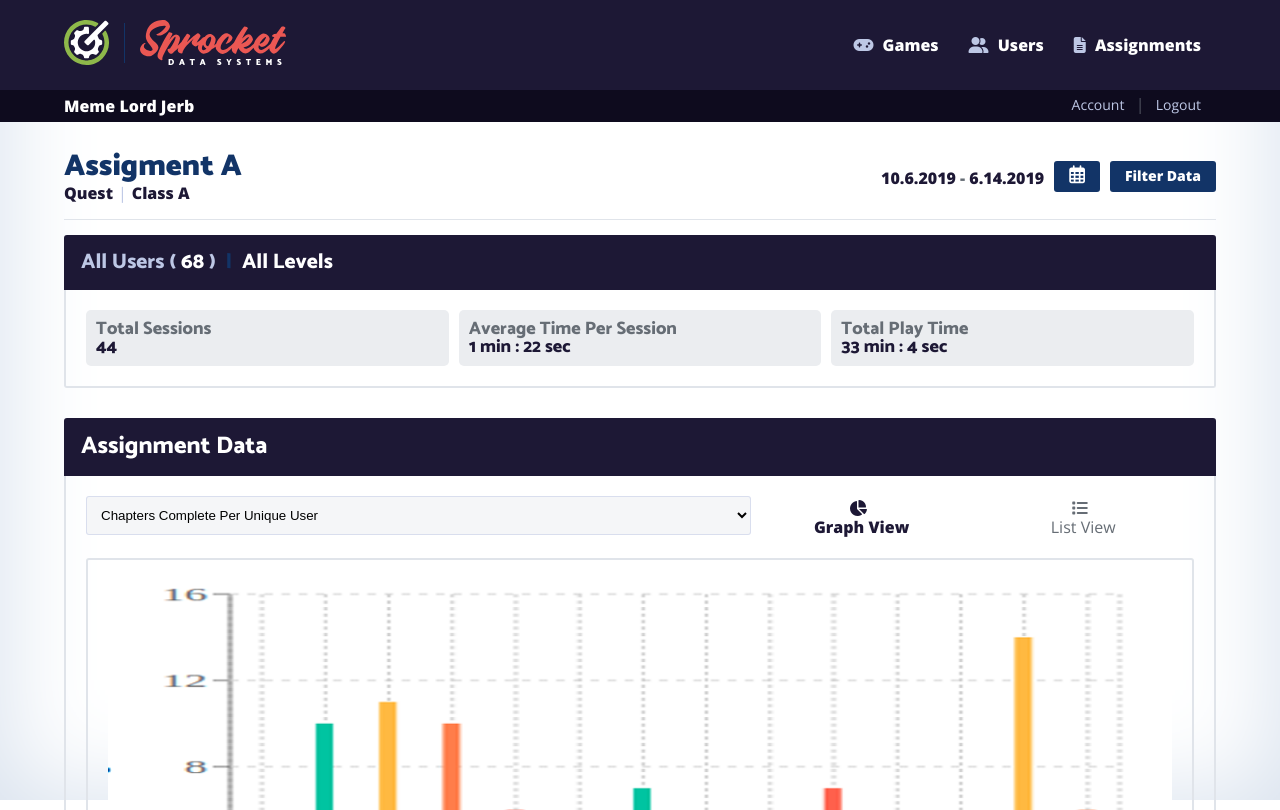
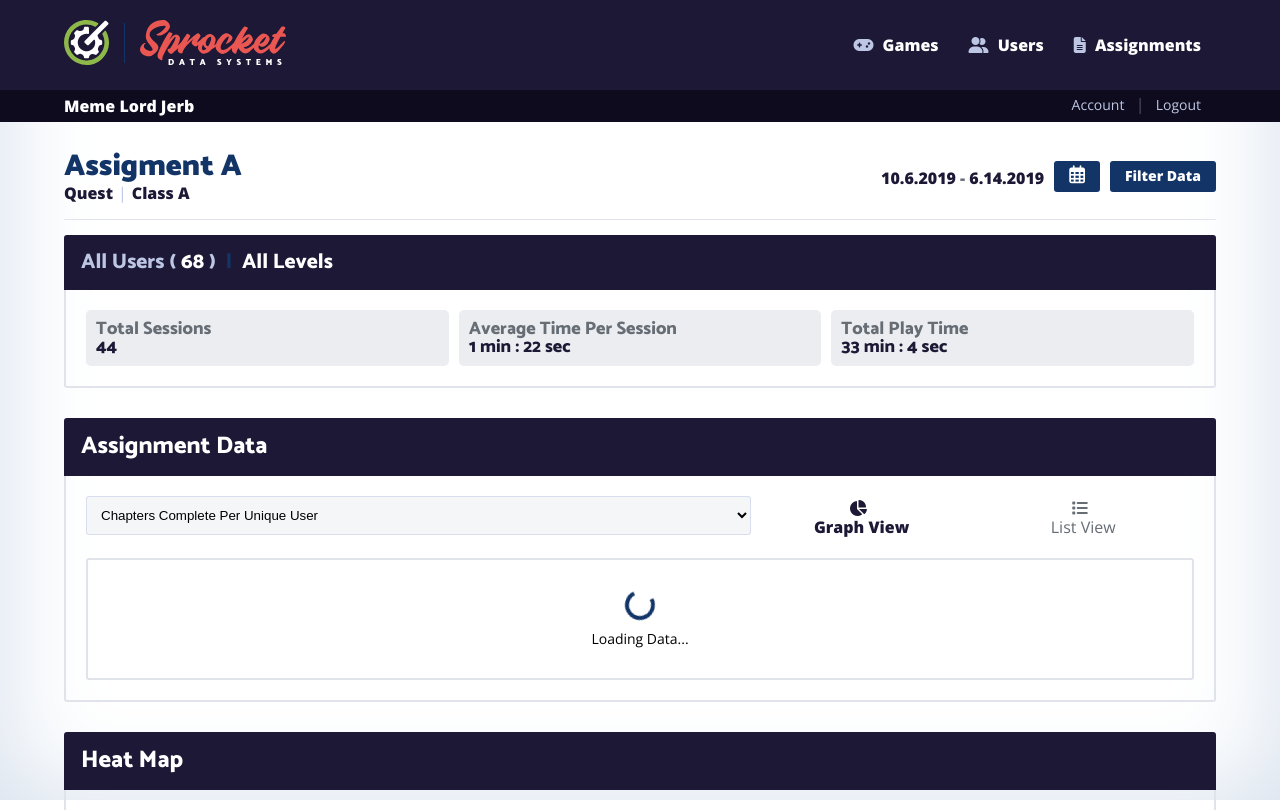
Before and after one commit to jsruesch/sprocket-data-systems, a PHP site: page /assignment-03_quest.php in a window 1280 px wide. Shown: the top 810 px of the page. Run offline with PHP 8.4, Linux system fonts and the light colour scheme; some libraries are stand-ins or nearby versions; grey boxes are pictures that could not be loaded.

Commit message:
Add loading spinner element

```diff
--- a/assignment-03_quest.php
+++ b/assignment-03_quest.php
@@ -185,7 +185,10 @@
           <div class="full box-tabs">
             <div class="body">
               <div class="full">
-                <img class="full" src="img/obviousfakegraphisobvious.png"><div class="background-sprocket-dblue pad30"></div></img>
+                <!-- <img class="full" src="img/obviousfakegraphisobvious.png"><div class="background-sprocket-dblue pad30"></div></img> -->
+
+                <?php include('loading-spinner.php') ?>
+
               </div>
             </div>
           </div><!-- END: full box-tabs -->
--- /dev/null
+++ b/loading-spinner.php
@@ -0,0 +1,5 @@
+<!-- Example Loading Spinner -->
+<div class="loading-spinner-container">
+   <div class="loading-spinner"></div>
+   <p class="text-slate text-center text-small mar5-top">Loading Data...</p>
+</div>
--- a/stylesheets/style.scss
+++ b/stylesheets/style.scss
@@ -855,6 +855,88 @@
 .heatmap-image-garden{        background: url(../img/heatmaps/heatmap-garden-transparent.png); }
 .heatmap-image-market{        background: url(../img/heatmaps/heatmap-market-transparent.png); }
 
+
+.loading-spinner-container{
+  @include full;
+  position: relative;
+  padding: 10px;
+  margin: 0 auto;
+  text-align: center;
+}
+
+.loading-spinner{
+  position: relative;
+
+  -webkit-animation-duration: 0.75s;
+  -moz-animation-duration: 0.75s;
+  animation-duration: 0.75s;
+  -webkit-animation-iteration-count: infinite;
+  -moz-animation-iteration-count: infinite;
+  animation-iteration-count: infinite;
+  -webkit-animation-name: rotate-forever;
+  -moz-animation-name: rotate-forever;
+  animation-name: rotate-forever;
+  -webkit-animation-timing-function: linear;
+  -moz-animation-timing-function: linear;
+  animation-timing-function: linear;
+  height: 30px;
+  width: 30px;
+  border: 4px solid $sprocket-altblue;
+  border-right-color: transparent;
+  border-radius: 50%;
+  display: inline-block;
+}
+
+@-webkit-keyframes rotate-forever {
+  0% {
+    -webkit-transform: rotate(0deg);
+    -moz-transform: rotate(0deg);
+    -ms-transform: rotate(0deg);
+    -o-transform: rotate(0deg);
+    transform: rotate(0deg);
+  }
+  100% {
+    -webkit-transform: rotate(360deg);
+    -moz-transform: rotate(360deg);
+    -ms-transform: rotate(360deg);
+    -o-transform: rotate(360deg);
+    transform: rotate(360deg);
+  }
+}
+@-moz-keyframes rotate-forever {
+  0% {
+    -webkit-transform: rotate(0deg);
+    -moz-transform: rotate(0deg);
+    -ms-transform: rotate(0deg);
+    -o-transform: rotate(0deg);
+    transform: rotate(0deg);
+  }
+  100% {
+    -webkit-transform: rotate(360deg);
+    -moz-transform: rotate(360deg);
+    -ms-transform: rotate(360deg);
+    -o-transform: rotate(360deg);
+    transform: rotate(360deg);
+  }
+}
+@keyframes rotate-forever {
+  0% {
+    -webkit-transform: rotate(0deg);
+    -moz-transform: rotate(0deg);
+    -ms-transform: rotate(0deg);
+    -o-transform: rotate(0deg);
+    transform: rotate(0deg);
+  }
+  100% {
+    -webkit-transform: rotate(360deg);
+    -moz-transform: rotate(360deg);
+    -ms-transform: rotate(360deg);
+    -o-transform: rotate(360deg);
+    transform: rotate(360deg);
+  }
+}
+
+
 /* END: Elements */
 
 
```
Also changed, not shown: stylesheets/style.css (+68 -0 lines), stylesheets/style.min.css, 1 other file.
